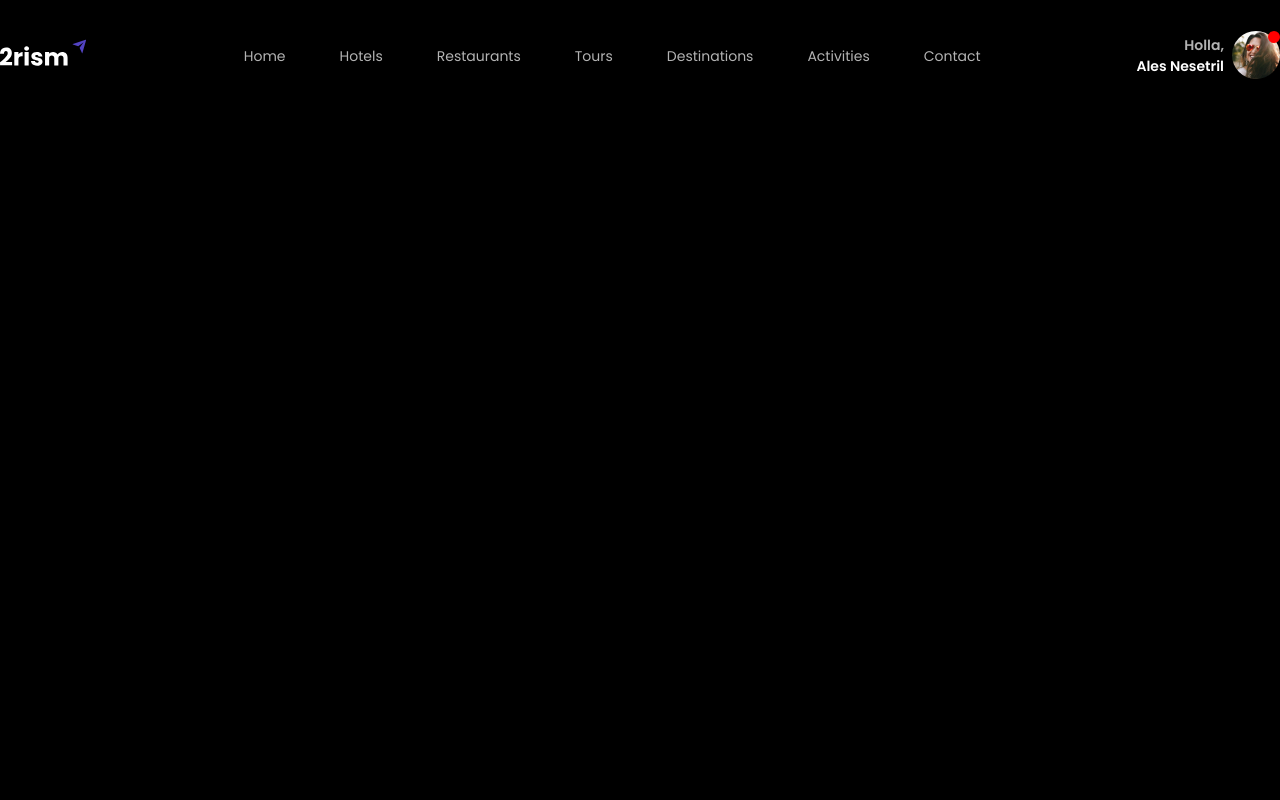
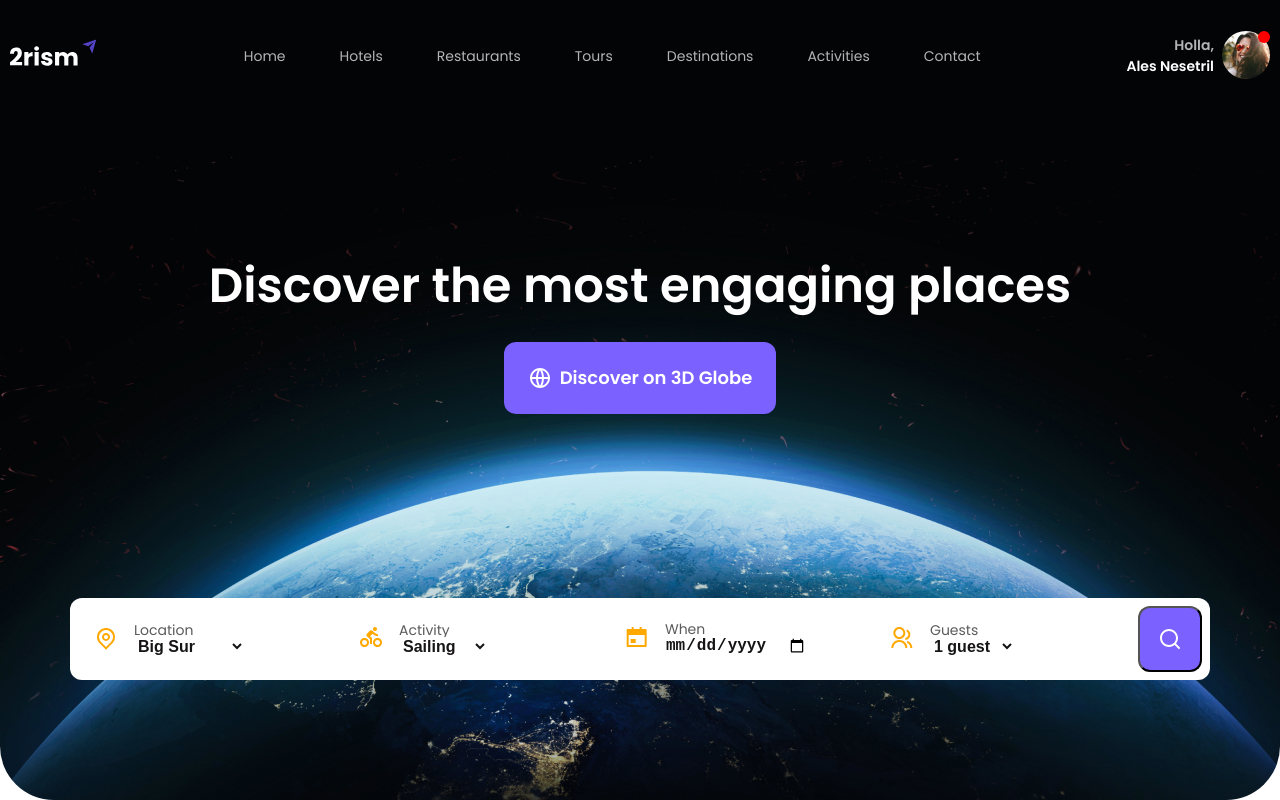
Before and after one commit to IlyaVishnikin/Frontend-2rism, a plain HTML site: page index.html in a window 1280 px wide. Drawn offline with Linux system fonts and the light colour scheme.

Commit message:
added introduction section

```diff
--- a/css/styles.css
+++ b/css/styles.css
@@ -1 +1 @@
-html{font-family:"Poppins",sans-serif;font-size:14px}body{background-color:black}.main-container{max-width:1440px;margin:0 auto}
+html{font-family:"Poppins",sans-serif;font-size:14px}.main-container{max-width:1460px;margin:0 auto;padding:0 10px}.button{display:-webkit-inline-box;display:-ms-inline-flexbox;display:inline-flex;-webkit-box-align:center;-ms-flex-align:center;align-items:center;gap:8px;background-color:#7B61FF;border-radius:12px;color:white;-webkit-transition:background-color 0.5s ease-in-out,color 0.5s ease-in-out;transition:background-color 0.5s ease-in-out,color 0.5s ease-in-out}.button:hover{background-color:#F6F4FF;color:#5243C2}.button:hover .button__image{-webkit-filter:brightness(0) saturate(100%) invert(24%) sepia(32%) saturate(3886%) hue-rotate(232deg) brightness(101%) contrast(95%);filter:brightness(0) saturate(100%) invert(24%) sepia(32%) saturate(3886%) hue-rotate(232deg) brightness(101%) contrast(95%)}.button--large{padding:24px}.button--large .button__text{font-weight:600;font-size:18px}.button--semi{padding:18px}.button--semi .button__text{font-weight:600;font-size:18px}.form-input{display:-webkit-box;display:-ms-flexbox;display:flex;-webkit-box-align:center;-ms-flex-align:center;align-items:center;gap:16px;padding:16px;-webkit-box-flex:1;-ms-flex:1;flex:1}.form-input__right-side{display:-webkit-box;display:-ms-flexbox;display:flex;-webkit-box-orient:vertical;-webkit-box-direction:normal;-ms-flex-direction:column;flex-direction:column}.form-input__header{color:#5B5B5B}.form-input__placeholder{color:#161414;font-weight:600;font-size:16px;white-space:nowrap}
--- a/index.html
+++ b/index.html
@@ -12,6 +12,8 @@
   <link rel="stylesheet" href="css/reset.css">
   <link rel="stylesheet" href="css/styles.css">
   <link rel="stylesheet" href="css/header.css">
+  <link rel="stylesheet" href="css/section-introduction.css">
+
 </head>
 <body>
 
@@ -32,7 +34,8 @@
         </nav>
           <div class="header__user-profile user-profile">
             <p class="user-profile__username">
-              <span class="user-profile__greeting">Holla,<br></span>
+              <span class="user-profile__greeting">Holla,</span>
+              <br>
               Ales Nesetril
             </p>
             <a class="user-profile__link" href="#"><img class="user-profile__avatar" src="img/header/avatar.jpg" alt=""></a>
@@ -42,5 +45,78 @@
     </div>
   </header>
 
+  <main>
+    <section class="section-introduction">
+      <div class="main-container">
+        <div class="section-introduction__inner">
+          <h1 class="section-introduction__header">Discover the most engaging places</h1>
+          <div class="section-introduction__discover-us-wrapper">
+            <a class="section-introduction__discover-us button button--large" href="#">
+              <img class="button__image" src="img/icons/globus.svg" alt="">
+              <span class="button__text">Discover on 3D Globe</span>
+            </a>
+          </div>
+          <form class="section-introduction__search-form search-form" action="#" method="get">
+            <div class="form-input">
+              <div class="form-input__left-side">
+                <img class="form-input__image" src="img/icons/location.svg" alt="Location">
+              </div>
+              <div class="form-input__right-side">
+                <p class="form-input__header">Location</p>
+                <select class="form-input__placeholder" name="location" required>
+                  <option value="Big Sur">Big Sur</option>
+                  <option value="Prescott">Prescott</option>
+                  <option value="Fort Mayers">Fort Mayers</option>
+                  <option value="Tucson">Tucson</option>
+                  <option value="St. Joseph">St. Joseph</option>
+                  <option value="Madrid">Madrid</option>
+                </select>
+              </div>
+            </div>
+            <div class="form-input">
+              <div class="form-input__left-side">
+                <img class="form-input__image" src="img/icons/activity.svg" alt="Location">
+              </div>
+              <div class="form-input__right-side">
+                <p class="form-input__header">Activity</p>
+                <select class="form-input__placeholder" name="activity" required>
+                  <option value="Sailing">Sailing</option>
+                  <option value="Climbing">Climbing</option>
+                  <option value="Skiing">Skiing</option>
+                  <option value="Hiking">Hiking</option>
+                </select>
+              </div>
+            </div>
+            <div class="form-input">
+              <div class="form-input__left-side">
+                <img class="form-input__image" src="img/icons/date.svg" alt="Location">
+              </div>
+              <div class="form-input__right-side">
+                <p class="form-input__header">When</p>
+                <input class="form-input__placeholder" type="date" name="date" required>
+              </div>
+            </div>
+            <div class="form-input">
+              <div class="form-input__left-side">
+                <img class="form-input__image" src="img/icons/guests.svg" alt="Location">
+              </div>
+              <div class="form-input__right-side">
+                <p class="form-input__header">Guests</p>
+                <select class="form-input__placeholder" name="guests">
+                  <option value="1" selected>1 guest</option>
+                  <option value="1">2 guests</option>
+                  <option value="1">3 guests</option>
+                </select>
+              </div>
+            </div>
+            <button class="button button--semi">
+              <img class="search-form__search-button button__image" src="img/icons/search.svg" alt="Search">
+            </button>
+          </form>
+        </div>
+      </div>
+    </section>
+  </main>
+
 </body>
 </html>
```
